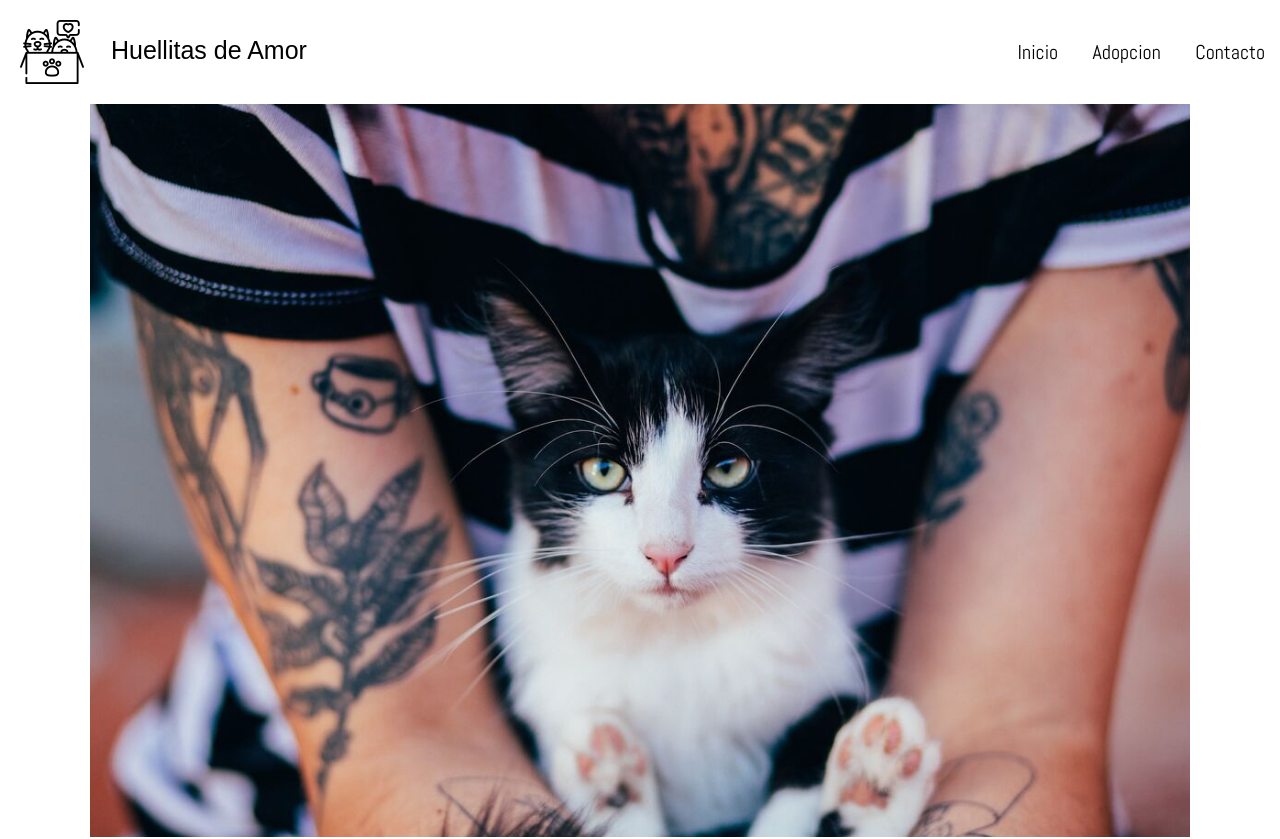
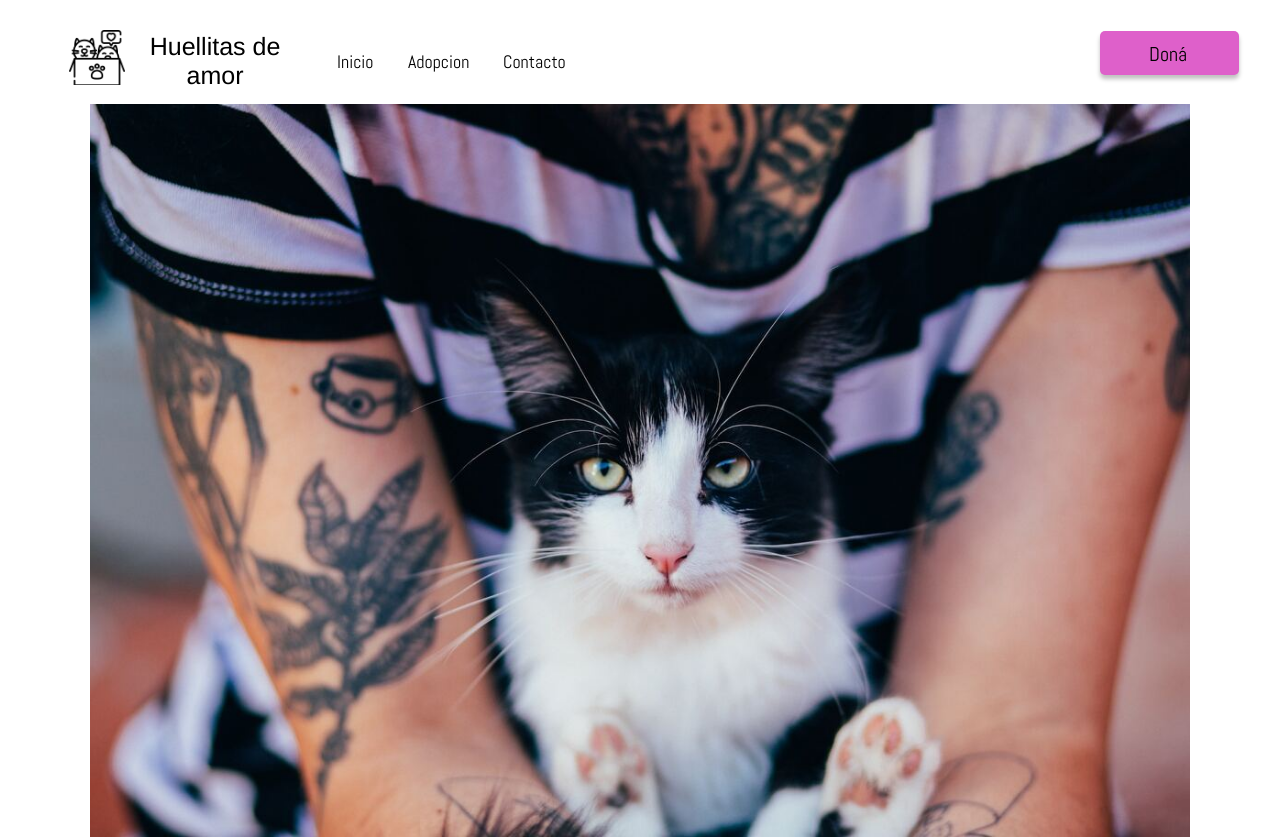
Before and after one commit to Fatima77D/Proyecto_Adopcion, a plain HTML site: page index.html in a window 1280 px wide. Shown: the top 839 px of the page. Drawn offline with Linux system fonts and the light colour scheme; a web font is replaced by a local one.

Commit message:
Cambios en el header

```diff
--- a/css/style.css
+++ b/css/style.css
@@ -27,35 +27,135 @@ body{
 
 a{text-decoration: none;}
 
-header{
+
+.header {
+    background-color: #ffffff;
+    display: flex;
+    flex-direction: row;
+    justify-content: center;
+    width: 100%;
+  }
+
+  .header .div {
+    background-color: #ffffff;
     width: 100vw;
-    height: auto;
-    background-color: #fff;
-    display: flex;
-    justify-content: space-between;
-    margin: auto;
-    align-items: center;
-}
-header a{
-    font-weight: normal;
-    color: rgb(0, 0, 0);
-    font-family: 'Sue Ellen Francisco', sans-serif;
+    height: 104px;
+    position: relative;
+  }
+
+  .header .overlap-group {
+    position: absolute;
+    width: 550px;
+    height: 68px;
+    top: 22px;
+    left: 60px;
+  }
+
+  .header .logo {
+    position: absolute;
+    width: 400px;
+    height: 50px;
+    top: 0;
+    left: 0;
+    background-color: #ffffff;
+  }
+
+  .header .logoadop {
+    position: absolute;
+    width: 56px;
+    height: 55px;
+    top: 8px;
+    left: 9px;
+    object-fit: cover;
+  }
+
+  .header .text-wrapper {
+    position: absolute;
+    width: 150px;
+    top: 10px;
+    left: 80px;
+    font-family: "Sue Ellen Francisco", Helvetica;
+    color: #000000;
     font-size: 25px;
+    letter-spacing: 0;
+    line-height: normal;
+    text-align: center;
+  }
+
+  .header .nav {
+    position: absolute;
+    width: 300px;
+    height: 60px;
+    top: 8px;
+    left: 250px;
+  }
+
+  .text-wrapper-2, .text-wrapper-3, .text-wrapper-4{
+    position: absolute;
+    top: 20px;
+    font-family: 'Abel', sans-serif;
+    font-size: 18px;
+    letter-spacing: 0;
+    line-height: normal;
+    white-space: nowrap;
+    color: black;
+  }
+
+  .header .text-wrapper-2 {
+    left: 27px;
+  }
+
+  .header .text-wrapper-3 {
+    left: 193px;
+  }
+
+  .header .text-wrapper-4 {
+    left: 98px;
+  }
+
+  .header .separador {
+    position: absolute;
+    width: 2px;
+    height: 44px;
+    top: 16px;
+    left: 237px;
+    color: black;
+  }
+
+  .header .div .box {
+    position: absolute;
+    width: 139px;
+    height: 44px;
+    top: 31px;
+    left: 1100px;
+    background-color: #DE60CA;
+    border-radius: 5px;
+    box-shadow: 0px 4px 4px #00000040;
+  }
+
+  .header .button-dona {
+    position: absolute;
+    width: 40px;
+    top: 10px;
+    left: 49px;
+    font-family: "Abel", Helvetica;
+    font-weight: 400;
+    color: #000000;
+    font-size: 20px;
+    letter-spacing: 0;
+    line-height: normal;
+    white-space: nowrap;
+  }
+
+.header .div .box:hover{
+    background-color: #882380;
 }
 
-
-header a img{
-    vertical-align: middle;
-    margin: 20px 20px;
+.header .button-dona:hover{
+    color: whitesmoke;
 }
-header nav a{
-    margin: 15px;
-    font-family: 'Abel', sans-serif;
-    font-size: 20px;
-
-}
-
-header nav a:hover{
+/*font family de nav es 'Abel' y el del huellitas de amor 'Sue Ellen Francisco'*/
+.header .nav a:hover{
     cursor: pointer;
     text-decoration: underline;
     text-decoration-color: #DE60CA;
--- a/index.html
+++ b/index.html
@@ -9,21 +9,27 @@
 </head>
 <body>
     <header>
-        <!--logo + empresa-->
-        <a href="index.html">
-            <img src="logo/logoadop.png" alt="Logo-Adopcion">
-            Huellitas de Amor
-        </a>
+        <div class="header">
+            <div class="div">
+              <div class="overlap-group">
+                <a href="index.html">
+                    <img class="logoadop" src="logo/logoadop.png" />
+                    <div class="text-wrapper">Huellitas de amor</div>
+                </a>
 
-        <a href="index.html">
-        </a>
 
-        <!--NAVEGACION-->
-        <nav>
-            <a href="index.html">Inicio</a>
-            <a href="adopcion.html">Adopcion</a>
-            <a href="#contacto">Contacto</a>
-        </nav>
+                <nav class="nav">
+                    <a href="" class="text-wrapper-2">Inicio</a>
+                    <a href="" class="text-wrapper-3">Contacto</a>
+                    <a href="" class="text-wrapper-4">Adopcion</a>
+                </nav>
+                <img src="logo/barra-vertical.png" alt="separador" class="separador">
+              </div>
+              <div class="box">
+                    <a href="donaciones.html" class="button-dona" target="_blank"> Doná </a>
+              </div>
+            </div>
+          </div>
     </header>
 
     <main>
```
Also changed, not shown: logo/barra-vertical.png (added).
